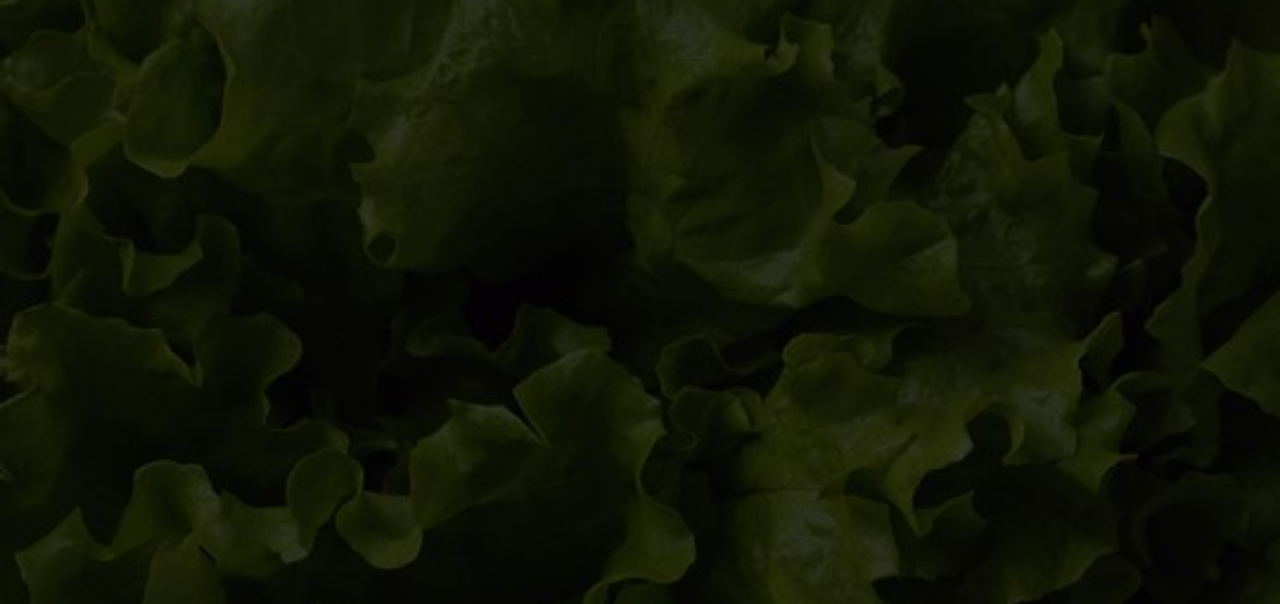
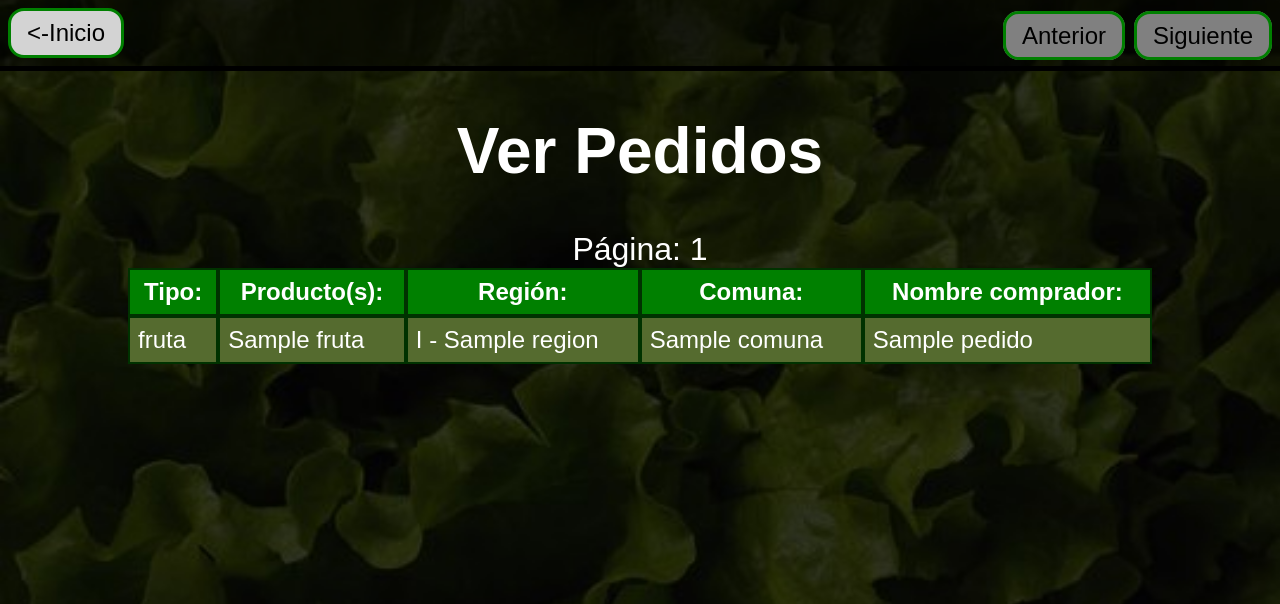
Before and after one commit to bigkwii/tareas-web-2024, a Flask app: page /ver-pedidos in a window 1280 px wide. Shown: the top 604 px of the page. Run offline with Flask 3, Linux system fonts and the light colour scheme; tables that the repository leaves empty hold one stand-in row (values such as "Sample post").

Commit message:
pedidos finished

```diff
--- a/T3/flask_app/app.py
+++ b/T3/flask_app/app.py
@@ -262,7 +262,72 @@ def agregar_pedido():
 
 @app.route("/ver-pedidos", methods=["GET"])
 def ver_pedidos():
-    return render_template("ver-pedidos.html")
+    PAGE = request.args.get("page", 1, type=int)
+    PER_PAGE = 5
+    limit = PER_PAGE
+    offset = (PAGE - 1) * PER_PAGE
+    pedidos = db.get_pedidos_limit_offset(limit, offset)
+    len_all_pedidos = db.get_len_pedidos()[0]
+    TOTAL_PAGES = len_all_pedidos // PER_PAGE + (len_all_pedidos % PER_PAGE != 0)
+    if not pedidos:
+        # go back to the last page
+        return redirect(url_for("ver_pedidos", page=TOTAL_PAGES))
+    data = []
+    for pedido in pedidos:
+        pedido_id, tipo, _, comuna_id, nombre_comprador, _, _ = pedido
+        region_id = db.get_region_by_comuna(comuna_id)[0]
+        num_to_roman = { # i want it to look **pretty**
+            1: "I", 2: "II", 3: "III", 4: "IV", 5: "V", 6: "VI", 7: "VII", 8: "VIII",
+            9: "IX", 10: "X", 11: "XI", 12: "XII", 13: "RM", 14: "XIV", 15: "XV", 16: "XVI"
+        }
+        region_nombre = num_to_roman[region_id] + " - " + db.get_region_by_id(region_id)[0]
+        comuna_nombre = db.get_comuna_by_id(comuna_id)[0]
+        productos = []
+        for producto in db.get_tipos_verdura_pedido(pedido_id):
+            _, tipo_nombre = producto
+            productos.append(tipo_nombre)
+
+        data.append({
+            "PAGE": PAGE,
+            "id": pedido_id,
+            "tipo": tipo,
+            "productos": productos,
+            "region": region_nombre,
+            "comuna": comuna_nombre,
+            "comprador": nombre_comprador
+        })
+
+    return render_template("ver-pedidos.html", data=data, PAGE=PAGE, TOTAL_PAGES=TOTAL_PAGES)
+
+@app.route("/informacion-pedido/", methods=["GET"])
+def informacion_pedido():
+    id_pedido = request.args.get("id", None, type=int)
+    if not id_pedido:
+        raise NotFound()
+    pedido = db.get_pedido_by_id(id_pedido)
+    if not pedido:
+        raise NotFound()
+    _, tipo, descripcion, comuna_id, nombre_comprador, email_comprador, celular_comprador = pedido
+    region_id = db.get_region_by_comuna(comuna_id)[0]
+    region_nombre = db.get_region_by_id(region_id)[0]
+    comuna_nombre = db.get_comuna_by_id(comuna_id)[0]
+    productos = []
+    for producto in db.get_tipos_verdura_pedido(id_pedido):
+        _, tipo_nombre = producto
+        productos.append(tipo_nombre)
+    pedido = {
+        "id": id_pedido,
+        "tipo": tipo,
+        "descripcion": descripcion,
+        "region": region_nombre,
+        "comuna": comuna_nombre,
+        "comprador": nombre_comprador,
+        "email": email_comprador,
+        "phone": celular_comprador,
+        "productos": productos,
+    }
+
+    return render_template("informacion-pedido.html", id=id_pedido, pedido=pedido)
 
 # -- error handling --
 
--- a/T3/flask_app/database/querys.json
+++ b/T3/flask_app/database/querys.json
@@ -22,7 +22,7 @@
     "get_most_recent_pedido_id": "SELECT id FROM pedido ORDER BY id DESC LIMIT 1;",
     "get_tipos_verdura_pedido": "SELECT TVF.id, TVF.nombre FROM tipo_verdura_fruta TVF, pedido_verdura_fruta PVF WHERE TVF.id=PVF.tipo_verdura_fruta_id AND PVF.pedido_id=%s;",
     "add_tipo_verdura_pedido": "INSERT INTO pedido_verdura_fruta (pedido_id, tipo_verdura_fruta_id) VALUES (%s,%s);",
-    "get_pedido_by_id": "SELECT id, tipo, descipcion, comuna_id, nombre_comprador, email_comprador, celular_comprador FROM pedido WHERE id=%s;",
+    "get_pedido_by_id": "SELECT id, tipo, descripcion, comuna_id, nombre_comprador, email_comprador, celular_comprador FROM pedido WHERE id=%s;",
     "get_len_pedidos": "SELECT COUNT(*) FROM pedido;",
-    "get_pedidos_limit_offset": "SELECT id, tipo, descipcion, comuna_id, nombre_comprador, email_comprador, celular_comprador FROM pedido ORDER BY id DESC LIMIT %s OFFSET %s;"
+    "get_pedidos_limit_offset": "SELECT id, tipo, descripcion, comuna_id, nombre_comprador, email_comprador, celular_comprador FROM pedido ORDER BY id DESC LIMIT %s OFFSET %s;"
 }
--- a/T3/flask_app/templates/ver-pedidos.html
+++ b/T3/flask_app/templates/ver-pedidos.html
@@ -4,6 +4,44 @@
 
 {% block content %}
 
+<div class="nav-bar">
+    <a href="{{ url_for('index') }}" class="btn">&lt;-Inicio</a>
+    <div style="margin-left: auto;">
+    {% if PAGE > 1 %}
+        <a href="{{ url_for('ver_pedidos', page=PAGE-1) }}" class="btn">Anterior</a>
+    {% else %}
+        <a href="{{ url_for('ver_pedidos', page=PAGE) }}" class="btn-disabled">Anterior</a>
+    {% endif %}
+    {% if PAGE < TOTAL_PAGES %}
+        <a href="{{ url_for('ver_pedidos', page=PAGE+1) }}" class="btn">Siguiente</a>
+    {% else %}
+        <a href="{{ url_for('ver_pedidos', page=PAGE) }}" class="btn-disabled">Siguiente</a>
+    {% endif %}
+    </div>
+</div>
+<h1>Ver Pedidos</h1>
+<p style="margin:auto;text-align: center;">Página: {{PAGE}}</p>
+<table id="pedidos" class="productos-table">
+    <tr>
+        <th>Tipo:</th>
+        <th>Producto(s):</th>
+        <th>Región:</th>
+        <th>Comuna:</th>
+        <th>Nombre comprador:</th>
+    </tr>
+{% for pedido in data %}
+    <tr onclick="window.location.href='{{ url_for('informacion_pedido', id=pedido.id) }}'">
+        <td>{{pedido.tipo}}</td>
+        <td>{% for vegetal in pedido.productos %} {{vegetal}} {% endfor %} </td>
+        <td>{{pedido.region}}</td>
+        <td>{{pedido.comuna}}</td>
+        <td>{{pedido.comprador}}</td>
+    </tr>
+{% endfor %}
+
+</table>
+<br><br>
+
 {% endblock %}
 
 {% block javascript %}
```
Also changed, not shown: T3/flask_app/templates/informacion-pedido.html (+30 -0 lines).
